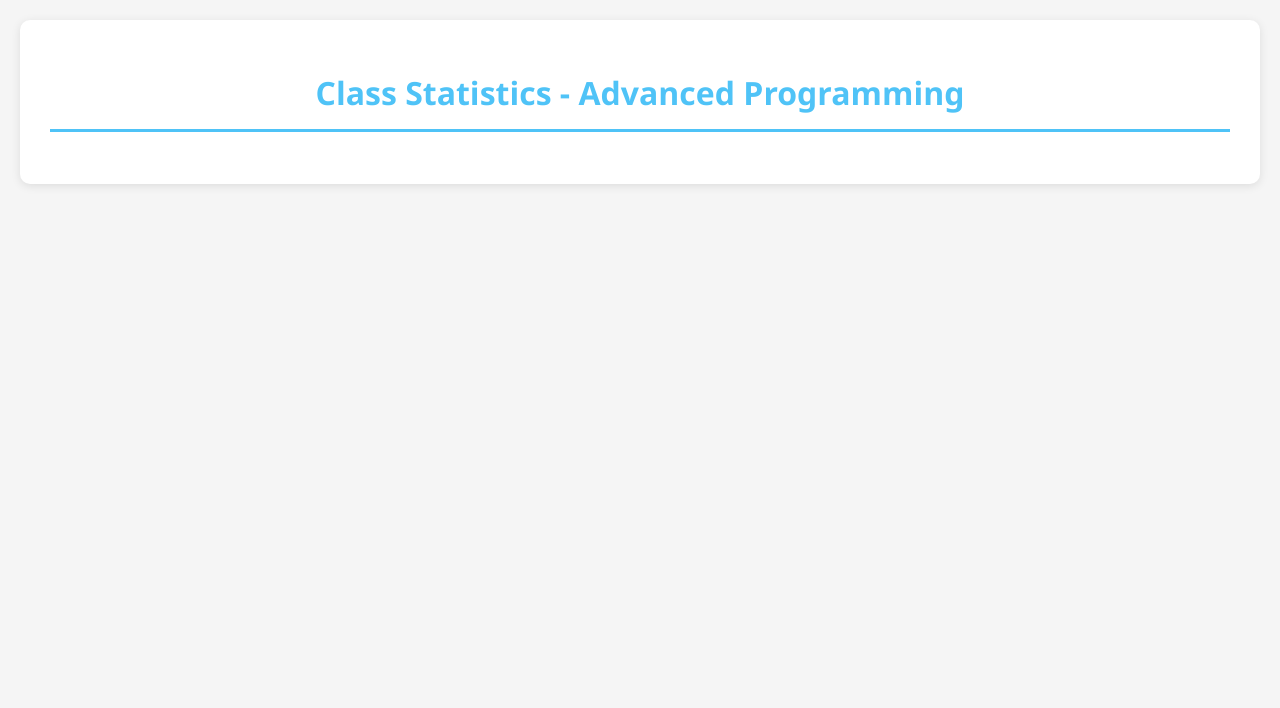
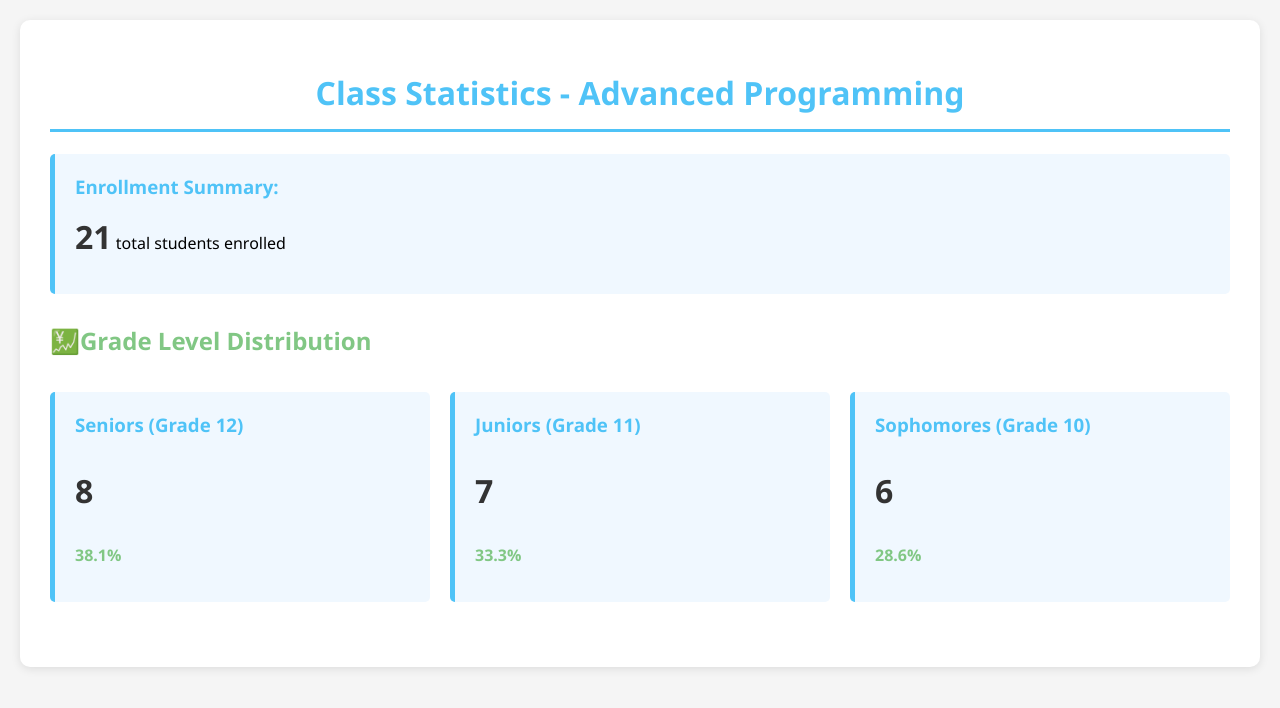
Before and after one commit to melinud/unit2-jinja-template-engine, a Flask app: page /stats in a window 1280 px wide. Shown: the top 708 px of the page. Run offline with Flask 3, Linux system fonts and the light colour scheme.

Commit message:
10/10/25

```diff
--- a/03-filters/app.py
+++ b/03-filters/app.py
@@ -57,10 +57,10 @@ def roster():
 def statistics():
     students = read_roster()
     total = len(students)
-    seniors = [s for s in students if s['Grade'] == 12]
-    juniors = [s for s in students if s['Grade'] == 11]
-    sophomores = [s for s in students if s['Grade'] == 10]
-    freshmen = [s for s in students if s['Grade'] == 9]
+    seniors = [s for s in students if s['Grade'] == '12']
+    juniors = [s for s in students if s['Grade'] == '11']
+    sophomores = [s for s in students if s['Grade'] == '10']
+    freshmen = [s for s in students if s['Grade'] == '9']
     males = [s for s in students if s['Gender'] == 'M']
     females = [s for s in students if s['Gender'] == 'F']
     data = {
--- a/03-filters/templates/stats.html
+++ b/03-filters/templates/stats.html
@@ -10,7 +10,34 @@
 <body>
     <div class="container">
         <h1>Class Statistics - Advanced Programming</h1>
+        <!-- Summary statistics using filters -->
+        <div class="stat-card">
+            <h3>Enrollment Summary:</h3>
+            <p>
+                <span class="stat-number">{{total}}</span>
+                total students enrolled
+            </p>
+        </div>
+        <!-- Grade level distribution -->
+         <h2>💹Grade Level Distribution</h2>
 
+         <div class="grid">
+            <div class="stat-card">
+                <h3>Seniors (Grade 12)</h3>
+                <p class="stat-number">{{seniors|length}}</p>
+                <p class="percentage">{{((seniors|length)/total * 100)|round(1)}}%</p>
+            </div>
+            <div class="stat-card">
+                <h3>Juniors (Grade 11)</h3>
+                <p class="stat-number">{{juniors|length}}</p>
+                <p class="percentage">{{((juniors|length)/total * 100)|round(1)}}%</p>
+            </div>
+            <div class="stat-card">
+                <h3>Sophomores (Grade 10)</h3>
+                <p class="stat-number">{{sophomores|length}}</p>
+                <p class="percentage">{{((sophomores|length)/total * 100)|round(1)}}%</p>
+            </div>
+         </div>
     </div>
 </body>
 </html>
```
Also changed, not shown: tree.py (added, +27 -0 lines).
